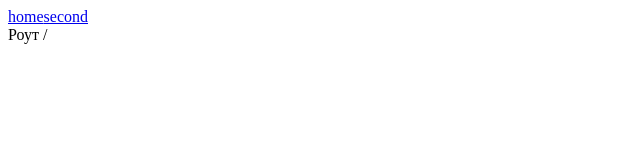
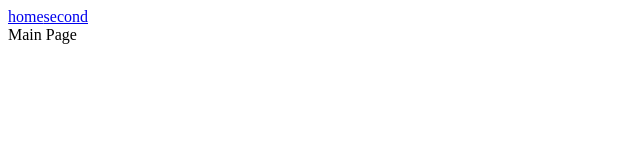
Before and after one commit to sobol4156/auto-deploy-nuxt, a Nuxt app: page / in a window 1280 px wide. Shown: the top 160 px of the page, without its empty margins (0-640 px from the left). Built offline with nearby package versions, Linux system fonts and the light colour scheme.

Commit message:
chore: small changed

```diff
--- a/pages/index.vue
+++ b/pages/index.vue
@@ -1,5 +1,5 @@
 <template>
   <div>
-    Роут /
+    Main Page
   </div>
 </template>
--- a/pages/second.vue
+++ b/pages/second.vue
@@ -1,5 +1,5 @@
 <template>
   <div>
-    роут second
+    Second page
   </div>
 </template>
```
